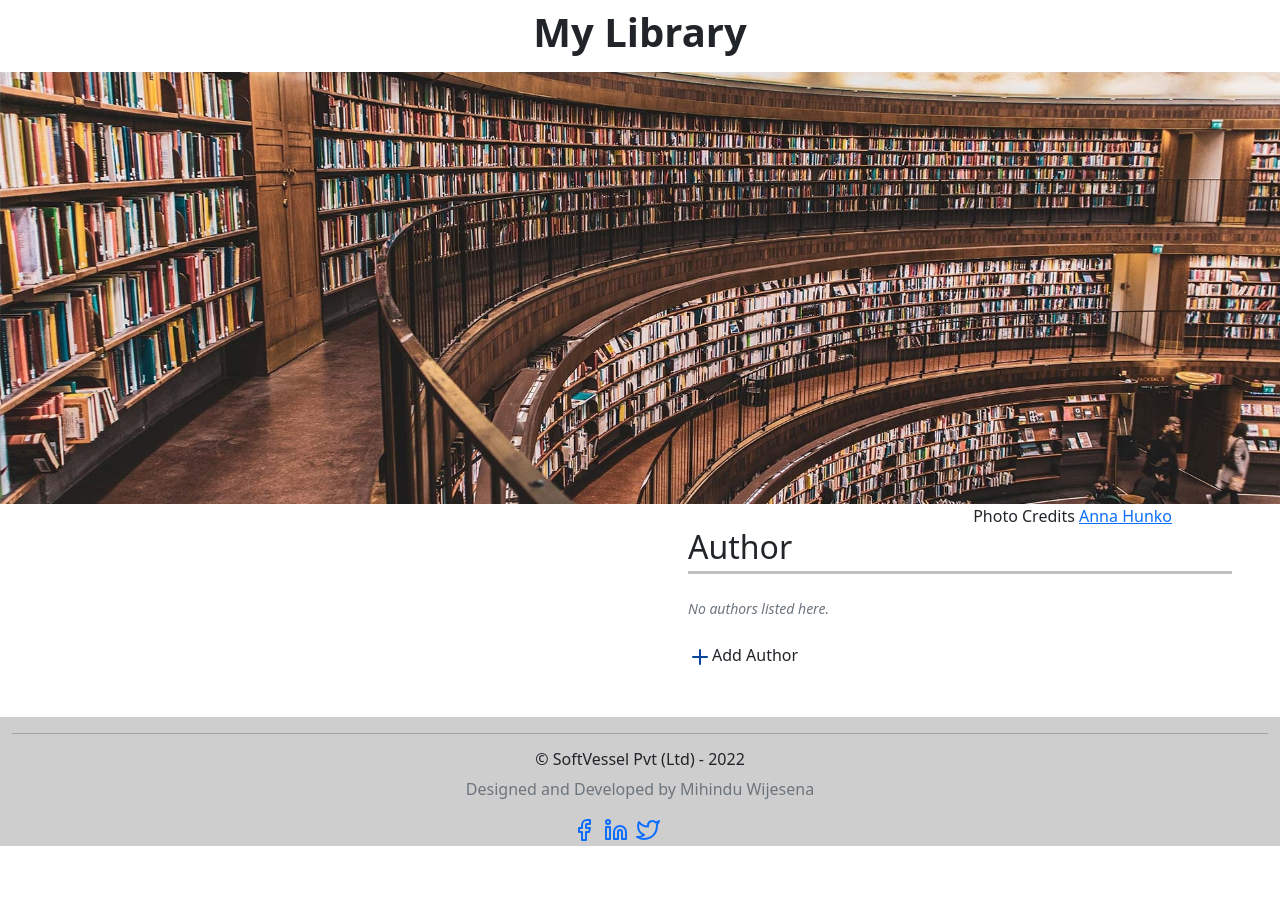
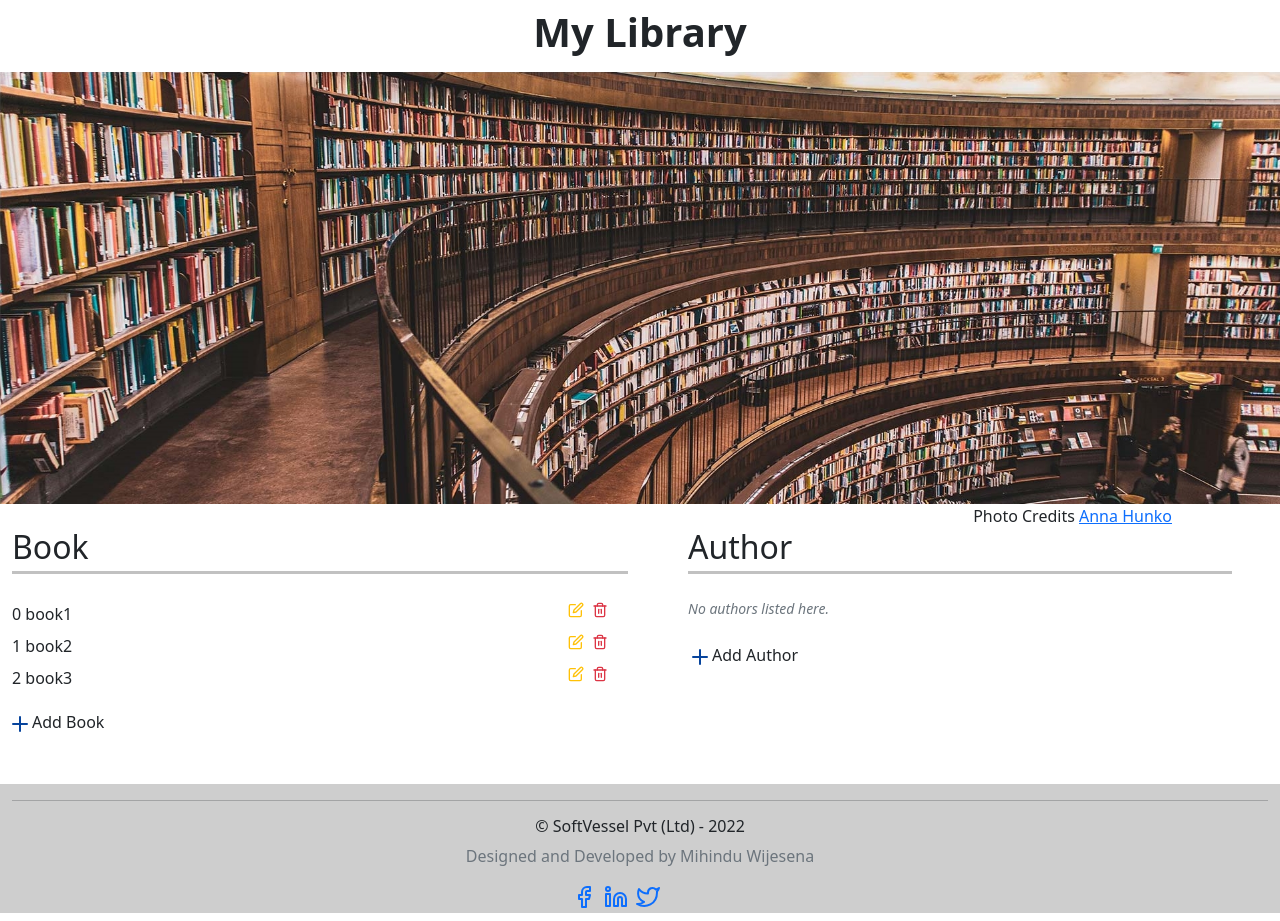
Before and after one commit to mihiHarshana/lib-individual, a React (Create React App) app: page / in a window 1280 px wide. Before the commit the page ends 854 px from the top, so only its background shows below. Built offline with nearby package versions, Linux system fonts and the light colour scheme.

Commit message:
Refactor Book Section

```diff
--- a/src/MainApp.tsx
+++ b/src/MainApp.tsx
@@ -4,6 +4,7 @@ import {Col, Container, Row} from "react-bootstrap";
 import AuthorSection from "./components/author/AuthorSection";
 import BookUx from "./components/books/BookUx";
 import Footer from "./components/footer/Footer";
+import BookSection from "./components/books/BookSection";
 
 const MainApp = () => {
   return (
@@ -13,7 +14,7 @@ const MainApp = () => {
           <Welcome />
         </Col>
         <Col xs={12} lg={6}>
-         {/* <BookUx />*/}
+         <BookSection />
         </Col>
         <Col xs={12} lg={6} className="px-md-5">
           <AuthorSection />
--- /dev/null
+++ b/src/components/books/AddBook.tsx
@@ -0,0 +1,20 @@
+import React from "react";
+import {Col} from "react-bootstrap";
+import {Plus} from "react-feather";
+
+type AddBookProps = {
+  onHandleAddClick: () => void;
+}
+
+const AddAuthor:React.FC<AddBookProps> = (props) => {
+  const {onHandleAddClick} = props;
+
+  return (
+    <Col xs={4} md={4} className="mt-3 px-1 ms-md-1">
+      <Plus className="plus" onClick={onHandleAddClick}/>
+      Add Book
+    </Col>
+  )
+
+}
+export default AddAuthor
--- a/src/components/books/Book.tsx
+++ b/src/components/books/Book.tsx
@@ -1,4 +1,4 @@
-import React from "react";
+import React, {useState} from "react";
 import {Col, Row} from "react-bootstrap";
 import {Edit, Edit2, Plus, Trash2} from "react-feather";
 import {IBook} from "../../LibraryTypes";
@@ -8,6 +8,7 @@ type BookProps = {
   book: IBook;
   index: number;
 }
+
 
 function onhandleClick() {
   Swal.fire({
@@ -24,6 +25,7 @@ function onhandleClick() {
     }
   })
 }
+
 
 const Book: React.FC<BookProps> = (props) => {
   return (
--- a/src/components/books/BookFormUx.tsx
+++ b/src/components/books/BookFormUx.tsx
@@ -2,6 +2,10 @@ import React from "react";
 import {Button, Col, Form, Row} from "react-bootstrap";
 import {XCircle} from "react-feather";
 import Select from "react-select";
+
+type BookFormProps = {
+  onCloseClick: () => void;
+}
 
 const options = [
   { value: 'author1', label: 'Author 1' },
@@ -9,7 +13,7 @@ const options = [
   { value: 'author3', label: 'Author 3' }
 ]
 
-const BookFormUx = () => {
+const BookFormUx: React.FC<BookFormProps> = (BookFormProps) => {
   return (
     <React.Fragment>
       <Row>
--- /dev/null
+++ b/src/components/books/BookSection.tsx
@@ -0,0 +1,14 @@
+import {Row} from "react-bootstrap";
+import BookTitle from "./BookTitle";
+import BookUx from "./BookUx";
+
+const BookSection: React.FC = () => {
+  return (
+    <Row>
+      <BookTitle />
+      <BookUx />
+    </Row>
+  )
+}
+
+export default BookSection;
--- /dev/null
+++ b/src/components/books/BookTitle.tsx
@@ -0,0 +1,15 @@
+import {Col} from "react-bootstrap";
+import React from "react";
+
+const BookTitle: React.FC = () => {
+  return (
+    <Col xs={12} className="my-0">
+      <h2 className="p-0 m-0">Book</h2>
+      <span className="me-xl-5 me-lg-4 me-3">
+            <hr className="mt-1 mb-0 mb-0 line"/>
+          </span>
+    </Col>
+  )
+
+}
+export default BookTitle;
--- a/src/components/books/BookUx.tsx
+++ b/src/components/books/BookUx.tsx
@@ -1,35 +1,41 @@
-import React from "react";
+import React, {useState} from "react";
 import {Col, Row} from "react-bootstrap";
 import Book from "./Book";
 import {IBook,IAuthor} from "../../LibraryTypes";
 import {Plus} from "react-feather";
 import BookFormUx from "./BookFormUx";
+import AddBook from "./AddBook";
 
 const BookUx: React.FC = () => {
+  const [isFormVisible, setIsFormVisible] = useState(false);
+
   const books: IBook[] = [
     {name: "book1", index: 1, price: 100 },
     {name: "book2", index: 2, price: 200 },
     {name: "book3", index: 3, price: 300 },
   ]
+
+  function handleOnCloseButtonClick() {
+    setIsFormVisible(false);
+  }
+
+  function handleOnAddButtonClick () {
+    setIsFormVisible(true);
+  }
+
   return (
     <React.Fragment>
       <Row>
-        <Col xs={12}  className="ms-md-1">
-          <h2>Book</h2>
-          <hr className="mt-2 line"/>
-        </Col>
         <Col xs={12}  className="ms-md-2 ms-1"> {
           books.map((book: IBook, index: number) =>
             <Book book={book} key={index} index={index}/>
           )
         }
         </Col>
-        <Col xs={4} md={4} className="mt-3 px-1 ms-md-1">
-          <Plus className="plus" />
-          Add Book
-        </Col>
+          <AddBook onHandleAddClick={handleOnAddButtonClick} />
         <Col xs={12}  >
-          <BookFormUx />
+          {isFormVisible &&
+          <BookFormUx onCloseClick={handleOnCloseButtonClick}/> }
         </Col>
       </Row>
     </React.Fragment>
```
